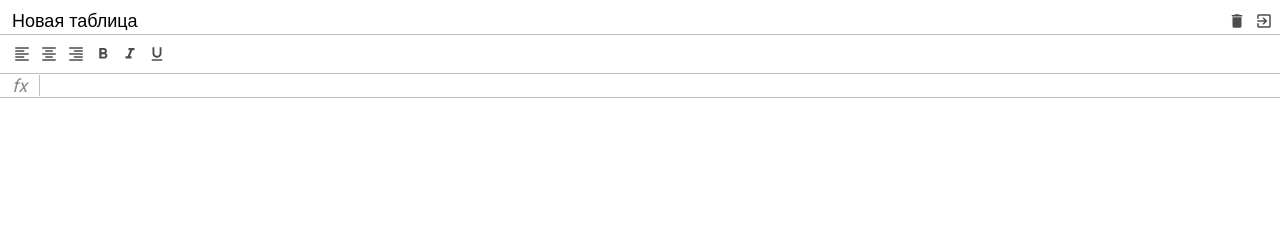
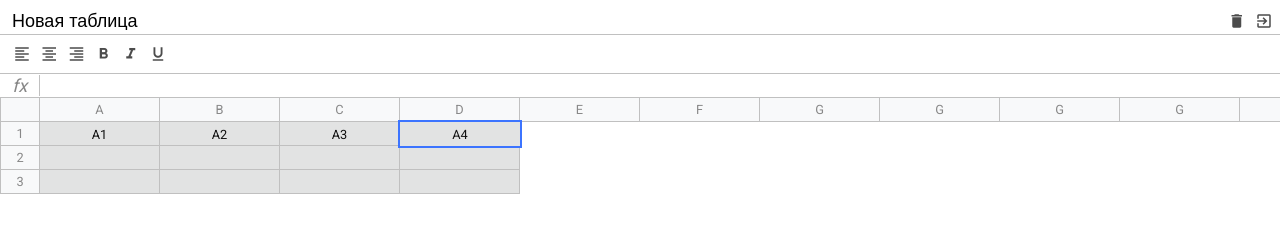
Before and after one commit to Torexxx/excel-clone, a website built with webpack: page src/index.html in a window 1280 px wide. Built offline with nearby package versions, Linux system fonts and the light colour scheme.

Commit message:
table layout

```diff
--- a/src/index.html
+++ b/src/index.html
@@ -15,7 +15,7 @@
     <div class="excel">
 
         <div class="excel__header">
-          <input type="text" class="input" value="Новая таблица" />
+            <input type="text" class="input" value="Новая таблица"/>
             <div>
                 <div class="button">
                     <span class="material-icons">delete</span>
@@ -53,9 +53,51 @@
         </div>
 
         <div class="excel__table">
+            <div class="row">
+                <div class="row-info"></div>
+                <div class="row-data">
+                    <div class="column">A</div>
+                    <div class="column">B</div>
+                    <div class="column">C</div>
+                    <div class="column">D</div>
+                    <div class="column">E</div>
+                    <div class="column">F</div>
+                    <div class="column">G</div>
+                    <div class="column">G</div>
+                    <div class="column">G</div>
+                    <div class="column">G</div>
+                    <div class="column">G</div>
+                </div>
+            </div>
+            <div class="row">
+                <div class="row-info">1</div>
+                <div class="row-data">
+                    <div class="cell" contenteditable="">A1</div>
+                    <div class="cell" contenteditable="">A2</div>
+                    <div class="cell" contenteditable="">A3</div>
+                    <div class="cell selected" contenteditable="">A4</div>
 
+                </div>
+            </div>
+            <div class="row">
+                <div class="row-info">2</div>
+                <div class="row-data">
+                    <div class="cell"></div>
+                    <div class="cell"></div>
+                    <div class="cell"></div>
+                    <div class="cell"></div>
+                </div>
+            </div>
+            <div class="row">
+                <div class="row-info">3</div>
+                <div class="row-data">
+                    <div class="cell"></div>
+                    <div class="cell"></div>
+                    <div class="cell"></div>
+                    <div class="cell"></div>
+                </div>
+            </div>
         </div>
-
     </div>
 
 </div>
--- a/src/scss/_variables.scss
+++ b/src/scss/_variables.scss
@@ -2,4 +2,6 @@ $header-height: 34px;
 $border-color: #c0c0c0;
 $toolbar-height: 40px;
 $info-cell-width: 40px;
+$cell-width: 120px;
+$row-height: 24px;
 $formula-height: 24px;
--- a/src/scss/style.scss
+++ b/src/scss/style.scss
@@ -21,4 +21,7 @@ body {
 .excel {
   position: relative;
   color: #888;
+  height: 100%;
+  max-width: 100%;
+  font-size: .8rem;
 }
--- a/src/scss/table.scss
+++ b/src/scss/table.scss
@@ -1,5 +1,62 @@
 .excel__table {
+  position: absolute;
+  left: 0;
+  right: 0;
+  top: $header-height + $toolbar-height + $formula-height;
+  overflow-x: auto;
+  padding-bottom: 2px;
 
+  .row {
+    text-align: center;
+    display: flex;
+    min-height: 20px;
+    height: $row-height;
 
+    .row-info {
+      display: flex;
+      justify-content: center;
+      align-items: center;
+      min-width: $info-cell-width;
+      height: 100%;
+      background: #f8f9fa;
+      border: 1px solid $border-color;
+      border-top: 0;
+    }
 
+    .row-data {
+      display: flex;
+
+      .column {
+        display: flex;
+        justify-content: center;
+        align-items: center;
+        background: #f8f9fa;
+        min-width: 40px;
+        height: 100%;
+        width: $cell-width;
+        border: 1px solid $border-color;
+        border-top: 0;
+        border-left: 0;
+      }
+      .cell {
+        height: 100%;
+        padding: 5px;
+        border: 1px solid $border-color;
+        border-top: 0;
+        border-left: 0;
+        color: #111;
+        white-space: nowrap;
+        min-width: 40px;
+        width: $cell-width;
+        background-color: #e2e3e3;
+        outline: none;
+
+        &.selected {
+          border: 0;
+          outline: 2px solid #3c74ff;
+          z-index: 2;
+        }
+      }
+    }
+  }
 }
```
